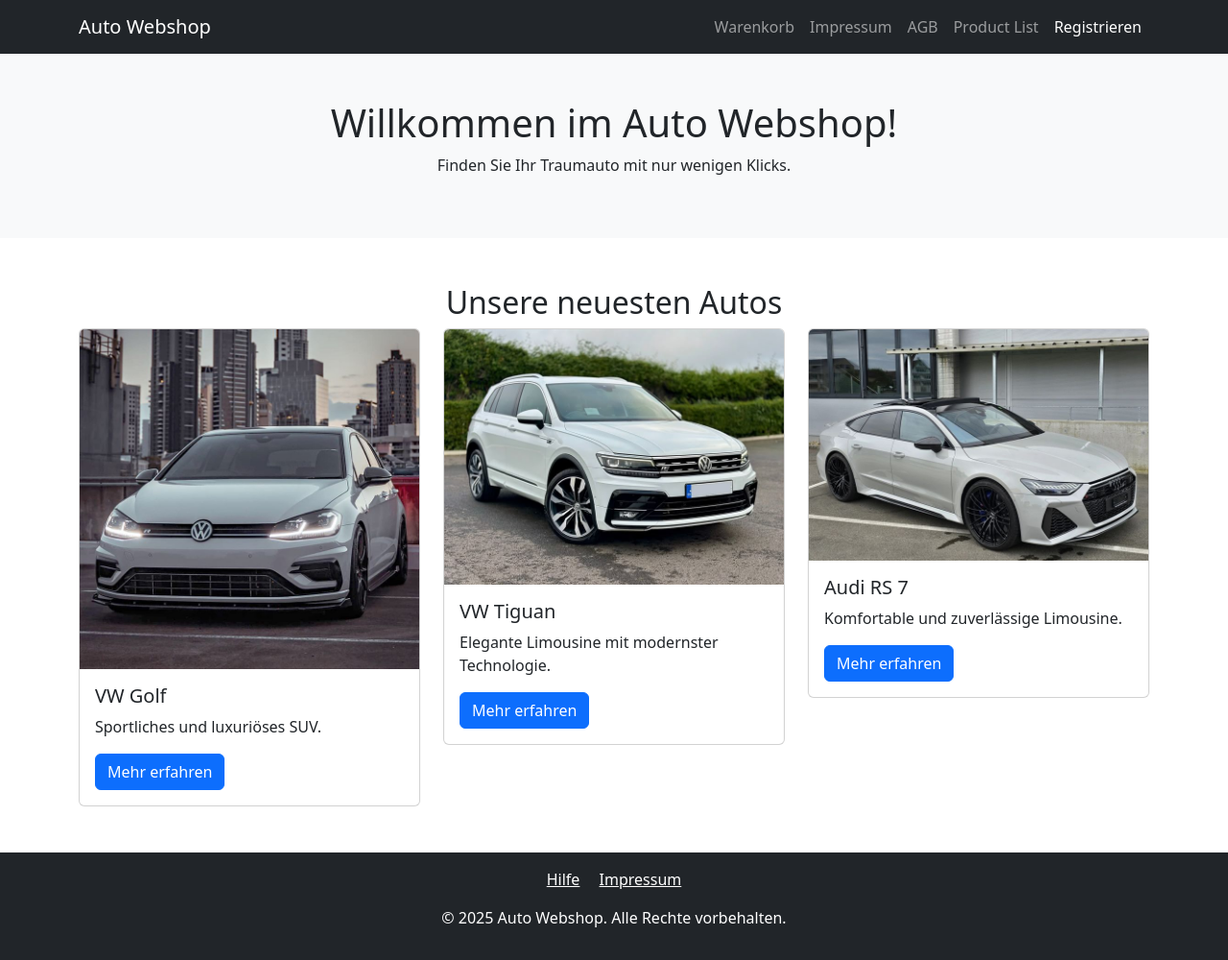
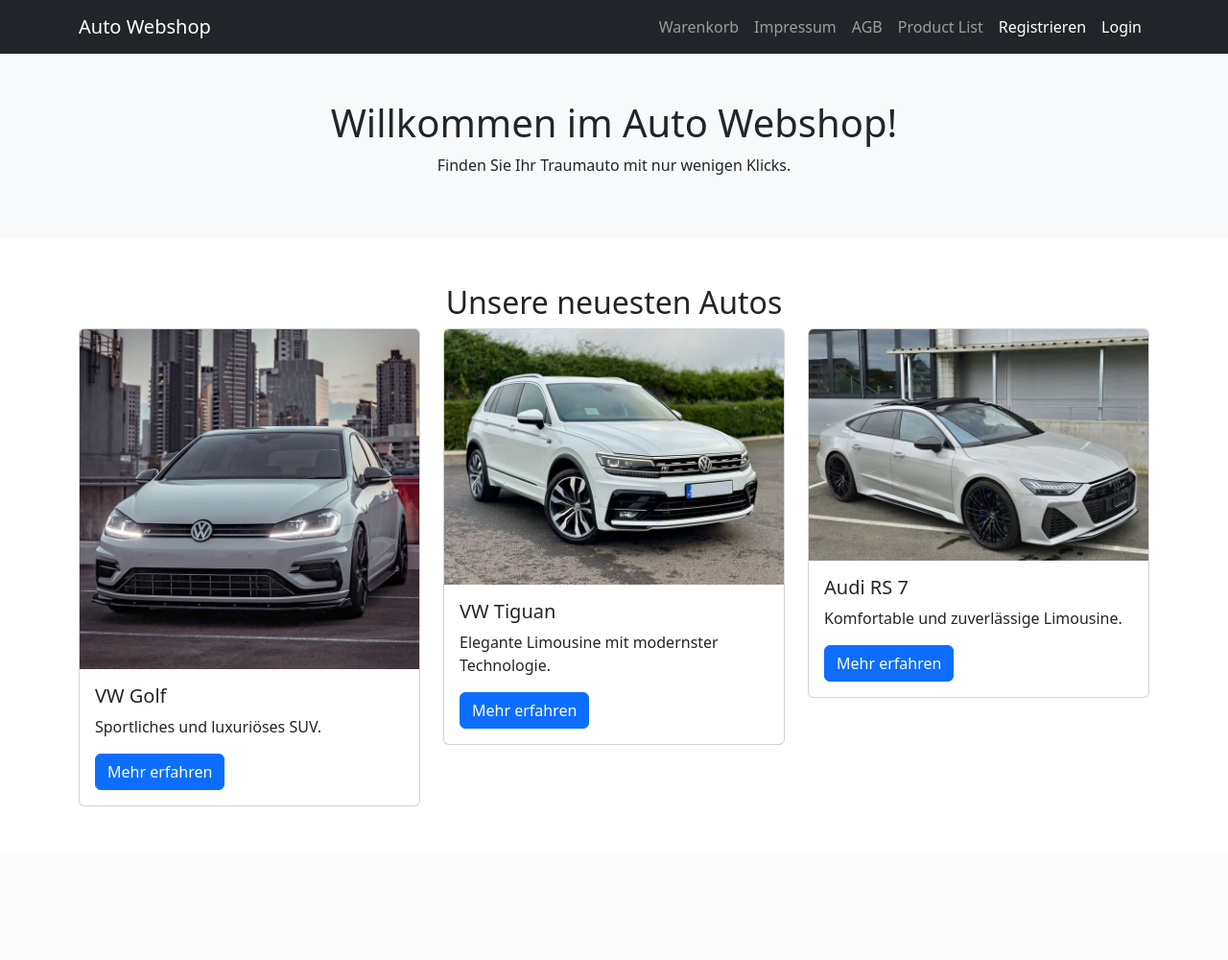
Before and after one commit to muesli01/WebEntwicklungsProjekt-, a PHP site: page / in a window 1280 px wide. Shown: the whole page at 96% size. After the commit the page ends 840 px from the top, so only its background shows below. Run offline with PHP 8.4, Linux system fonts and the light colour scheme.

Commit message:
NAV geändert auf nav.js pagehead.html, nav.php und footer gelöscht und die anderen Seiten angepasst auf neue NAV

```diff
--- a/Frontend/includes/footer.php
+++ /dev/null
@@ -1,21 +0,0 @@
-<!DOCTYPE html>
-<html lang="de">
-<head>
-    <?php include 'pagehead.html'; ?>
-</head>
-<body>
-
-
-    <footer class="bg-dark text-white text-center py-3 mt-5">
-        <a href="help.php" class="text-white me-3">Hilfe</a>
-        <a href="Frontend/sites/impressum.php" class="text-white">Impressum</a>
-        <div class="mt-3">
-            <p>&copy; 2025 Auto Webshop. Alle Rechte vorbehalten.</p>
-        </div>
-    </footer>
-
-
-    <script src="https://cdn.jsdelivr.net/npm/bootstrap@5.3.0/dist/js/bootstrap.bundle.min.js"></script>
-
-</body>
-</html>
--- /dev/null
+++ b/Frontend/includes/nav.html
@@ -0,0 +1,19 @@
+<!-- includes/nav.html -->
+<nav class="navbar navbar-expand-lg navbar-dark bg-dark">
+    <div class="container">
+        <a class="navbar-brand" href="../index.html">Auto Webshop</a>
+        <button class="navbar-toggler" type="button" data-bs-toggle="collapse" data-bs-target="#navbarNav">
+            <span class="navbar-toggler-icon"></span>
+        </button>
+        <div class="collapse navbar-collapse" id="navbarNav">
+            <ul class="navbar-nav ms-auto">
+                <li class="nav-item"><a class="nav-link" href="../sites/warenkorb.html">Warenkorb</a></li>
+                <li class="nav-item"><a class="nav-link" href="../sites/impressum.html">Impressum</a></li>
+                <li class="nav-item"><a class="nav-link" href="../sites/terms.html">AGB</a></li>
+                <li class="nav-item"><a class="nav-link" href="../sites/productList.html">Product List</a></li>
+                <li class="nav-item"><a class="nav-link btn btn-primary text-white" href="../sites/register.html">Registrieren</a></li>
+                <li class="nav-item"><a class="nav-link btn btn-primary text-white" href="../sites/login.php">Login</a></li>
+            </ul>
+        </div>
+    </div>
+</nav>
--- a/Frontend/includes/nav.php
+++ /dev/null
@@ -1,31 +0,0 @@
-<!DOCTYPE html>
-<html lang="de">
-<head>
-    <meta charset="UTF-8">
-    <meta name="viewport" content="width=device-width, initial-scale=1.0">
-    <title>Auto Webshop</title>
-    <link rel="stylesheet" href="Frontend/res/css/style.css">
-    <link rel="stylesheet" href="https://cdn.jsdelivr.net/npm/bootstrap@5.3.0/dist/css/bootstrap.min.css">
-</head>
-<body>
-
-
-    <nav class="navbar navbar-expand-lg navbar-dark bg-dark">
-        <div class="container">
-            <a class="navbar-brand" href="index.html">Auto Webshop</a>
-            <button class="navbar-toggler" type="button" data-bs-toggle="collapse" data-bs-target="#navbarNav">
-                <span class="navbar-toggler-icon"></span>
-            </button>
-            <div class="collapse navbar-collapse" id="navbarNav">
-                <ul class="navbar-nav ms-auto">
-                    <li class="nav-item"><a class="nav-link" href="Frontend/sites/warenkorb.html">Warenkorb</a></li>
-                    <li class="nav-item"><a class="nav-link" href="Frontend/sites/impressum.html">Impressum</a></li>
-                    <li class="nav-item"><a class="nav-link" href="Frontend/sites/terms.html">AGB</a></li>
-                    <li class="nav-item"><a class="nav-link" href="Frontend/sites/productList.html">Product List</a></li>
-                    <li class="nav-item"><a class="nav-link btn btn-primary text-white" href="Frontend/sites/register.html">Registrieren</a></li>
-                </ul>
-            </div>
-        </div>
-    </nav>
-</body>
-</html>
--- a/Frontend/includes/pagehead.html
+++ /dev/null
@@ -1,7 +0,0 @@
-<head>
-	<meta charset="UTF-8">
-	<meta name="viewport" content="width=device-width, initial-scale=1.0">
-	<link href="https://cdn.jsdelivr.net/npm/bootstrap@5.3.3/dist/css/bootstrap.min.css" rel="stylesheet" integrity="sha384-QWTKZyjpPEjISv5WaRU9OFeRpok6YctnYmDr5pNlyT2bRjXh0JMhjY6hW+ALEwIH" crossorigin="anonymous">
-	<link rel="stylesheet" href="Frontend/res/css/style.css">
-	<title>Hotel</title>
-</head>
--- /dev/null
+++ b/Frontend/js/nav.js
@@ -0,0 +1,32 @@
+document.addEventListener("DOMContentLoaded", function () {
+    const nav = document.getElementById("nav-placeholder");
+
+    // Ermittle Basis-Pfad zur nav.html
+    let navPath;
+    let baseHref;
+
+    if (window.location.pathname.includes("/Frontend/sites/")) {
+        navPath = "../includes/nav.html";
+        baseHref = "../sites/";
+    } else {
+        navPath = "Frontend/includes/nav.html";
+        baseHref = "Frontend/sites/";
+    }
+
+    // lade nav.html
+    fetch(navPath)
+        .then(response => {
+            if (!response.ok) throw new Error("Navigation konnte nicht geladen werden.");
+            return response.text();
+        })
+        .then(data => {
+            // ersetze alle Link-Ziele dynamisch
+            data = data.replace(/href="..\/*sites\//g, `href="${baseHref}`);
+            data = data.replace(/href="index.html"/, baseHref === "../sites/" ? `href="../../index.html"` : `href="index.html"`);
+
+            nav.innerHTML = data;
+        })
+        .catch(error => {
+            console.error("Fehler beim Laden der Navigation:", error);
+        });
+});
--- a/Frontend/sites/productList.html
+++ b/Frontend/sites/productList.html
@@ -6,8 +6,12 @@
     <link rel="stylesheet" href="../res/css/style.css" />
     <link rel="stylesheet" href="https://cdn.jsdelivr.net/npm/bootstrap@5.3.0/dist/css/bootstrap.min.css" />
     <script src="https://code.jquery.com/jquery-3.6.0.min.js"></script>
+    <script src="../js/nav.js" defer></script>
 </head>
 <body>
+
+    <div id="nav-placeholder"></div>
+
     <div class="container mt-4">
         <h2 class="mb-4">Alle Produkte</h2>
         <div class="row" id="product-container"></div>
--- a/Frontend/sites/register.html
+++ b/Frontend/sites/register.html
@@ -5,9 +5,13 @@
   <meta name="viewport" content="width=device-width, initial-scale=1.0"/>
   <title>Registrierung</title>
   <link rel="stylesheet" href="../res/css/style.css"/>
+  <link rel="stylesheet" href="https://cdn.jsdelivr.net/npm/bootstrap@5.3.0/dist/css/bootstrap.min.css" />
   <script src="https://code.jquery.com/jquery-3.6.0.min.js"></script>
+  <script src="../js/nav.js"defer></script>
 </head>
 <body>
+  <div id="nav-placeholder"></div>
+
   <h2>Benutzerregistrierung</h2>
   <form id="registrationForm">
     <label for="username">Benutzername:</label>
--- a/Frontend/sites/warenkorb.html
+++ b/Frontend/sites/warenkorb.html
@@ -7,9 +7,12 @@
     <link rel="stylesheet" href="../res/css/style.css" />
     <link rel="stylesheet" href="https://cdn.jsdelivr.net/npm/bootstrap@5.3.0/dist/css/bootstrap.min.css" />
     <script src="https://code.jquery.com/jquery-3.6.0.min.js"></script>
+    <script src="../js/nav.js"defer></script>
 </head>
 
 <body>
+    <div id="nav-placeholder"></div>
+
 
     <div class="container mt-4">
         <h2>Ihr Warenkorb</h2>
--- a/index.php
+++ b/index.html
@@ -1,15 +1,20 @@
 <!DOCTYPE html>
 <html lang="de">
 
-<?php
-include 'Frontend/includes/pagehead.html'
-    ?>
+<head>
+    <meta charset="UTF-8">
+    <meta name="viewport" content="width=device-width, initial-scale=1.0">
+    <title>Auto Webshop</title>
+    <link rel="stylesheet" href="Frontend/res/css/style.css">
+    <link rel="stylesheet" href="https://cdn.jsdelivr.net/npm/bootstrap@5.3.0/dist/css/bootstrap.min.css">
+</head>
 
 <body>
 
+    <!-- Navigation wird hier eingefügt -->
+    <div id="nav-placeholder"></div>
 
-    <?php include 'Frontend/includes/nav.php'; ?>
-    <script src="https://cdn.jsdelivr.net/npm/bootstrap@5.3.0/dist/js/bootstrap.bundle.min.js"></script>
+    <script src="Frontend/js/nav.js" defer></script>
 
     <header class="text-center p-5 bg-light">
         <h1>Willkommen im Auto Webshop!</h1>
@@ -52,7 +57,7 @@
         </div>
     </div>
 
-    <?php include 'Frontend/includes/footer.php'; ?>
+
     <script src="https://cdn.jsdelivr.net/npm/bootstrap@5.3.0/dist/js/bootstrap.bundle.min.js"></script>
 
 </body>
```
Also changed, not shown: Frontend/sites/impressum.html (renamed from Frontend/sites/impressum.php, +21 -13 lines), Frontend/sites/login.php (+27 -9 lines).
